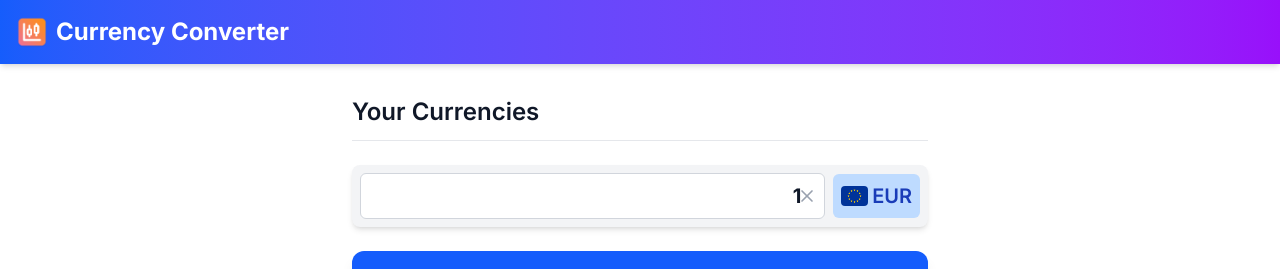
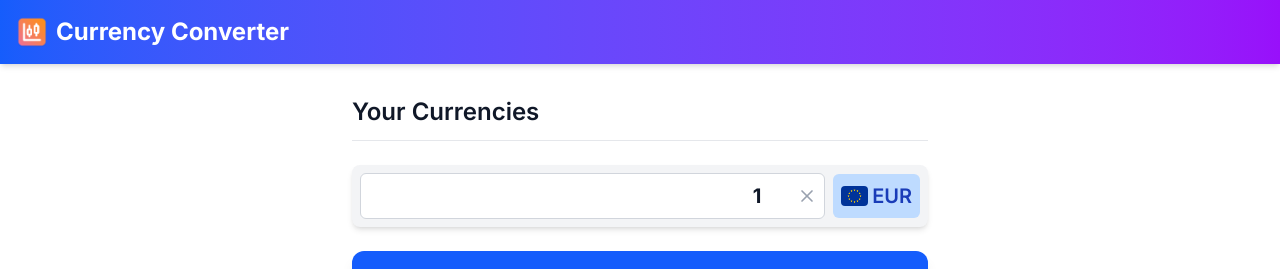
Before and after one commit to louisvolant/currency-converter, a Next.js app in the folder frontend/: page / in a window 1280 px wide. Shown: the top 269 px of the page. Built offline with nearby package versions, Linux system fonts and the light colour scheme; no server answers.

Commit message:
Improve display of X clear button and display of the numbers above it

```diff
--- a/frontend/app/components/CurrencyLine.tsx
+++ b/frontend/app/components/CurrencyLine.tsx
@@ -40,16 +40,16 @@ const CurrencyLine: React.FC<CurrencyLineProps> = ({ currency }) => {
           value={currency.value.toString()}
           onChange={handleValueChange}
           placeholder="0"
-        className="w-full p-2 text-base sm:text-xl font-bold rounded-md bg-white dark:bg-gray-800 text-gray-900 dark:text-white border border-gray-300 dark:border-gray-600 focus:ring-blue-500 focus:border-blue-500 transition duration-150 text-right"
+          className="w-full p-2 pr-12 text-base sm:text-xl font-bold rounded-md bg-white dark:bg-gray-800 text-gray-900 dark:text-white border border-gray-300 dark:border-gray-600 focus:ring-blue-500 focus:border-blue-500 transition duration-150 text-right"
           aria-label={`Value for ${currency.code}`}
         />
 
-      {/* Clear button – only shown when there is a value */}
+        {/* Clear button – now safely above the input */}
         {currency.value !== 0 && (
           <button
             type="button"
             onClick={() => updateValue(currency.id, "")}
-          className="absolute inset-y-0 right-2 flex items-center text-gray-400 hover:text-gray-600 dark:text-gray-500 dark:hover:text-gray-300"
+            className="absolute inset-y-0 right-2 flex items-center text-gray-400 hover:text-gray-600 dark:text-gray-500 dark:hover:text-gray-300 pointer-events-auto z-10"
             aria-label="Clear value"
           >
             <X className="w-5 h-5" />
```
Lines whose indentation alone changed are shown as unchanged.
